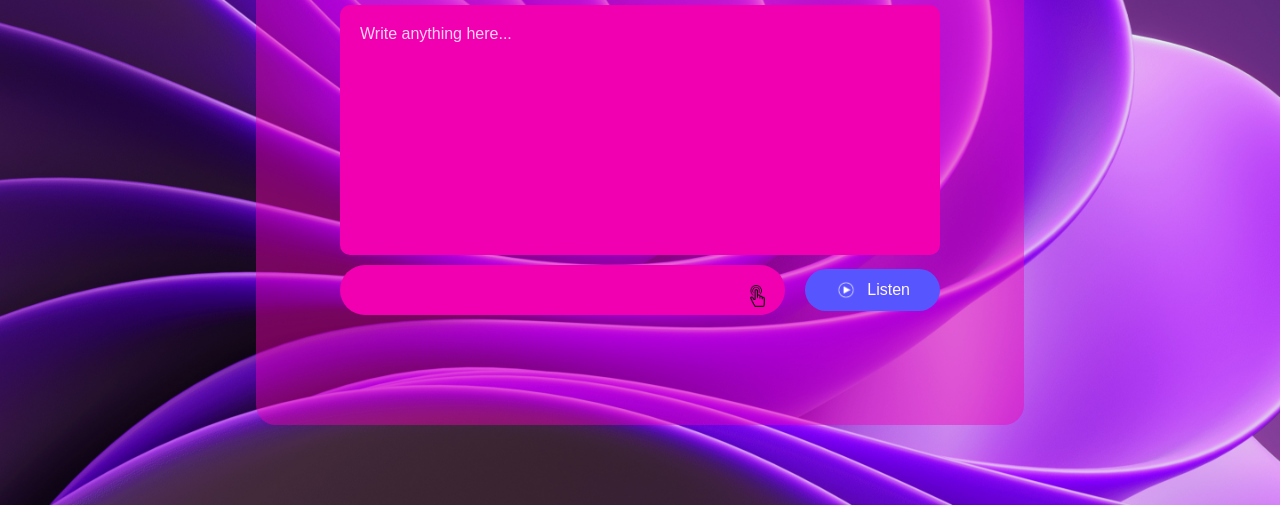
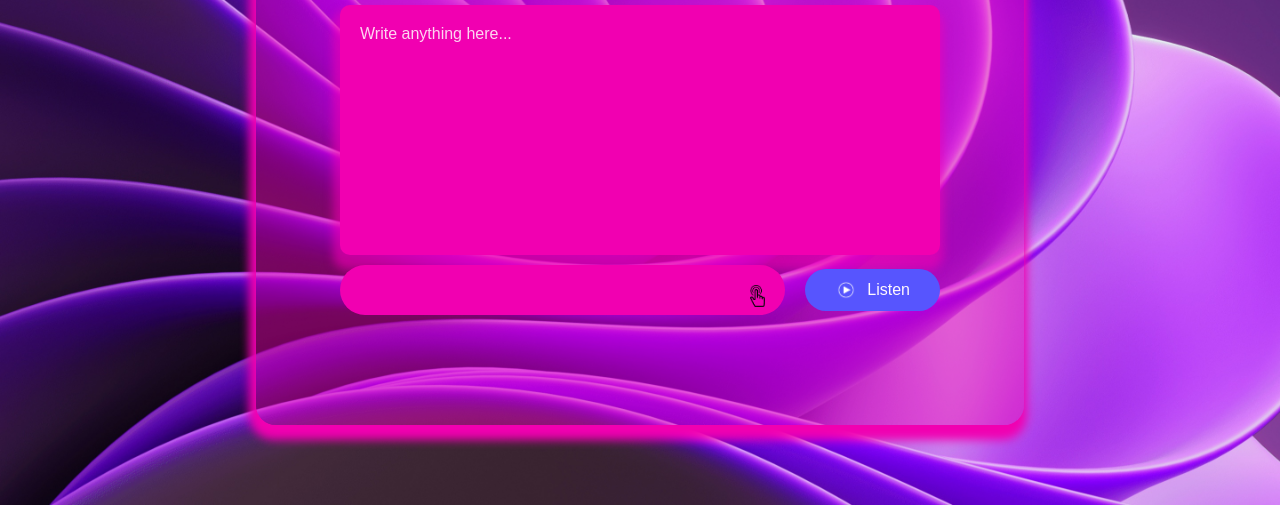
Before and after one commit to illustrious-codes/Text-to-voice-converter, a plain HTML site: page index.html in a window 1280 px wide. Shown: the part 295-800 px from the top of the page. Drawn offline with Linux system fonts and the light colour scheme.

Commit message:
Text converter

```diff
--- a/css/style.css
+++ b/css/style.css
@@ -24,6 +24,7 @@ body {
   align-items: center;
 
   background-color: rgba(241, 0, 177, 0.435);
+  box-shadow: -2px 10px 10px 5px rgb(241, 0, 177);
   color: #fff7fc;
   width: 60%;
   height: 80vh;
@@ -45,6 +46,7 @@ textarea {
   width: 600px;
   height: 250px;
   background: rgb(241, 0, 177);
+  box-shadow: -2px 10px 10px 5px rgba(241, 0, 177, 0.597);
   color: white;
   font-size: 15px;
   border: 0;
```
